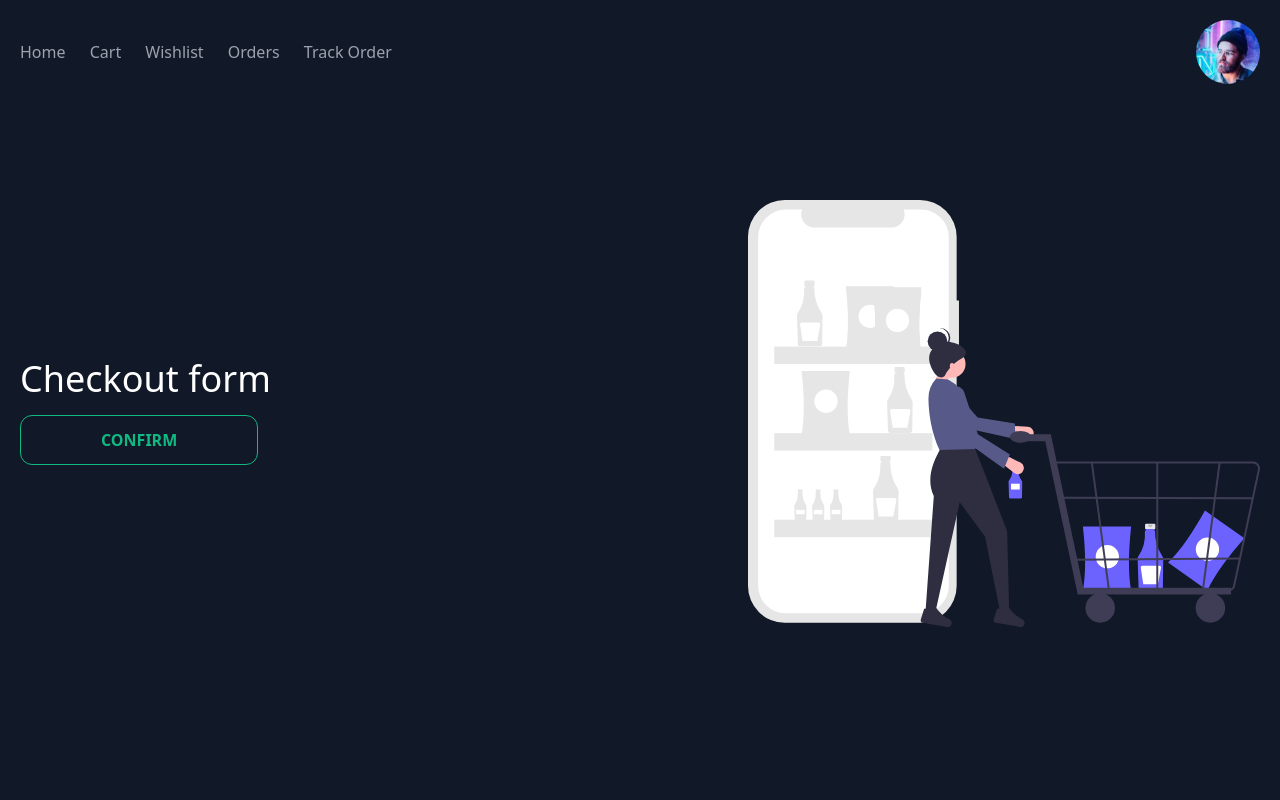
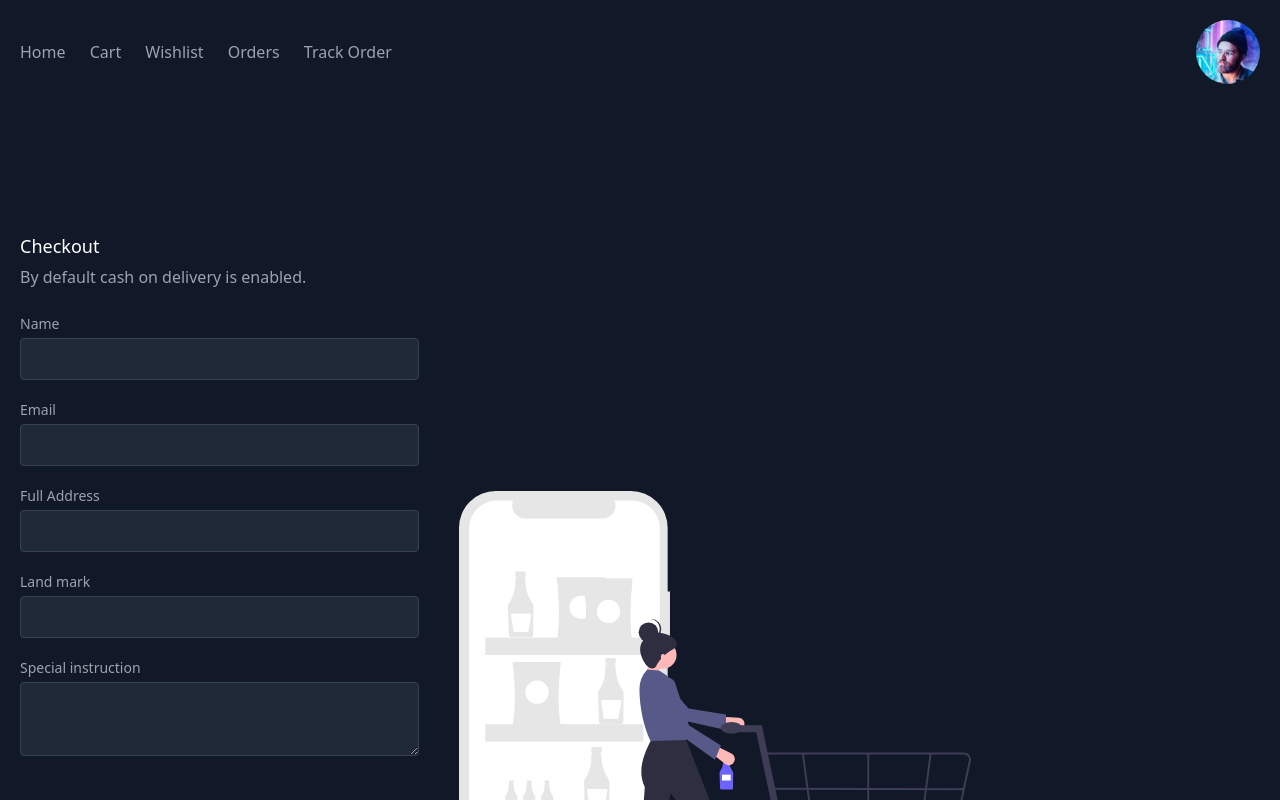
Before and after one commit to PraveenMalethia/basketiya-2, a Nuxt app: page /cart/checkout in a window 1280 px wide. Shown: the top 800 px of the page. Built offline with nearby package versions, Linux system fonts and the light colour scheme.

Commit message:
checkout page fixed

```diff
--- a/pages/cart/checkout.vue
+++ b/pages/cart/checkout.vue
@@ -1,48 +1,92 @@
 <template>
-  <section class="text-gray-400 bg-gray-900 body-font">
+  <section class="text-gray-400 bg-gray-900 body-font relative">
+    <div class="container px-5 py-24 mx-auto flex sm:flex-nowrap flex-wrap">
       <div
         class="
-        container
-        mx-auto
-        flex
-        px-5
-        py-24
-        md:flex-row
-        flex-col
-        items-center
+          lg:w-1/3
+          md:w-1/2
+          flex flex-col
+          md:ml-auto
+          w-full
+          md:py-8
+          mt-8
+          md:mt-0
         "
       >
-      <div
+        <h2 class="text-white text-lg mb-1 font-medium title-font">Checkout</h2>
+        <p class="leading-relaxed mb-5">
+          By default cash on delivery is enabled.
+        </p>
+        <div class="relative mb-4">
+          <label for="name" class="leading-7 text-sm text-gray-400">Name</label>
+          <input
+            type="text"
+            id="name"
+            name="name"
             class="
-          lg:flex-grow
-          md:w-1/2
-          lg:pr-24
-          md:pr-16
-          flex flex-col
-          md:items-start
-          md:text-left
-          mb-16
-          md:mb-0
-          items-center
-          text-center
+              input-field
             "
+          />
+        </div>
+        <div class="relative mb-4">
+          <label
+          for="email"
+          class="leading-7 text-sm text-gray-400"
+            >Email</label
           >
-        <!-- Checkout form here -->
-        <h1 class="title-font sm:text-4xl text-3xl mb-4 font-medium text-white">Checkout form</h1>
-        <div class="flex justify-center">
+          <input
+            type="email"
+            id="email"
+            name="email"
+            class="
+              input-field
+            "
+          />
+        </div>
+        <div class="relative mb-4">
+          <label for="address" class="leading-7 text-sm text-gray-400">Full Address</label>
+          <input
+            type="text"
+            id="address"
+            name="address"
+            class="input-field"
+          />
+        </div>
+        <div class="relative mb-4">
+          <label for="landmark" class="leading-7 text-sm text-gray-400">Land mark</label>
+          <input
+            type="text"
+            id="landmark"
+            name="landmark"
+            class="input-field"
+          />
+        </div>
+        <div class="relative mb-4">
+          <label
+          for="message"
+          class="leading-7 text-sm text-gray-400"
+            >Special instruction</label
+          >
+          <textarea
+            class="input-field"
+            id="message"
+            name="message"
+          ></textarea>
+        </div>
         <button
           class="
-              text-green-500
+            mt-8
+                text-green-400
                 bg-transparent
-              border border-solid border-green-500
+                border-2 border-solid border-green-500
                 hover:bg-green-500
                 hover:text-white
                 active:bg-emerald-600
                 font-bold
                 uppercase
-              px-20
+                px-8
                 py-3
-              rounded-xl
+                rounded-2xl
                 outline-none
                 focus:outline-none
                 mr-1
@@ -50,18 +94,33 @@
                 ease-linear
                 transition-all
                 duration-150
+                text-center
           "
-            type="button"
         >
           Confirm
         </button>
+        <p class="text-x=s text-gray-400 text-opacity-90 mt-3">
+          by clicking CONFIRM button your order will be placed . Please check your details again.
+        </p>
       </div>
+            <div
+        class="
+          lg:w-2/3
+          md:w-1/2
+          bg-gray-900
+          rounded-lg
+          overflow-hidden
+          sm:mr-10
+          p-10
+          flex
+          items-end
+          justify-start
+          relative
+        "
+      >
+        <div class="lg:max-w-lg lg:w-full md:w-1/2 w-5/6">
+          <img src="/svg/Shopping_app.svg" alt="Checkout">
         </div>
-      <div class="lg:max-w-lg lg:w-full md:w-1/2 w-5/6">
-        <img
-          alt="hero"
-          src="/svg/shopping_app.svg"
-        ></img>
       </div>
     </div>
   </section>
--- a/pages/cart/index.vue
+++ b/pages/cart/index.vue
@@ -58,7 +58,7 @@
                 uppercase
                 px-8
                 py-3
-                rounded-full
+                rounded-2xl
                 outline-none
                 focus:outline-none
                 mr-1
```
Lines whose indentation alone changed are shown as unchanged.
